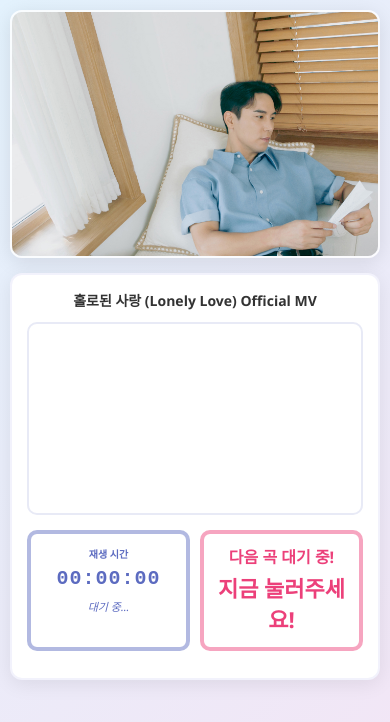
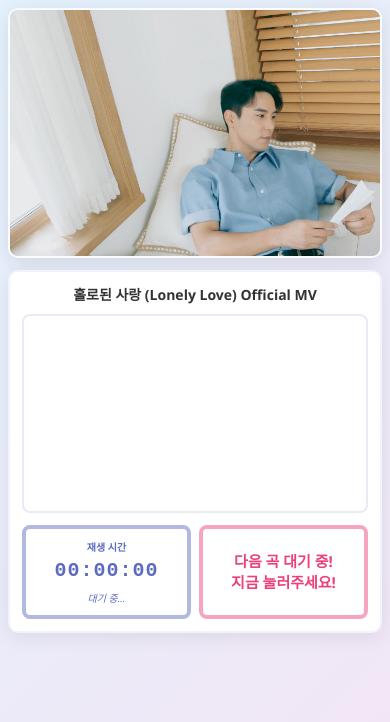
Before and after one commit to deerminho/1songTogether, a plain HTML site: page index.html in a window 390 px wide. Drawn offline with Linux system fonts and the light colour scheme.

Commit message:
Update index.html

```diff
--- a/index.html
+++ b/index.html
@@ -15,14 +15,14 @@
             font-family: 'Segoe UI', Tahoma, Geneva, Verdana, sans-serif;
             background: linear-gradient(135deg, #e3f2fd 0%, #f3e5f5 100%);
             min-height: 100vh;
-            padding: 15px;
+            padding: 10px;
         }
 
         .header-image {
             width: 100%;
-            max-width: 900px;
-            margin: 0 auto 20px;
-            border-radius: 16px;
+            max-width: 700px;
+            margin: 0 auto 15px;
+            border-radius: 12px;
             overflow: hidden;
             box-shadow: 0 4px 20px rgba(0,0,0,0.1);
             border: 2px solid rgba(255, 255, 255, 0.8);
@@ -35,24 +35,24 @@
         }
 
         .container {
-            max-width: 900px;
+            max-width: 700px;
             margin: 0 auto;
         }
 
         .player-wrapper {
             background: white;
-            border-radius: 16px;
-            padding: 20px;
-            margin-bottom: 20px;
+            border-radius: 12px;
+            padding: 15px;
+            margin-bottom: 15px;
             box-shadow: 0 4px 20px rgba(0,0,0,0.08);
             border: 2px solid rgba(230, 230, 250, 0.5);
         }
 
         .song-title {
-            font-size: 20px;
+            font-size: 16px;
             font-weight: 600;
             color: #333;
-            margin-bottom: 15px;
+            margin-bottom: 12px;
             text-align: center;
         }
 
@@ -61,8 +61,8 @@
             padding-bottom: 56.25%;
             height: 0;
             overflow: hidden;
-            border-radius: 12px;
-            margin-bottom: 15px;
+            border-radius: 10px;
+            margin-bottom: 12px;
             border: 2px solid #e8eaf6;
         }
 
@@ -72,20 +72,20 @@
             left: 0;
             width: 100%;
             height: 100%;
-            border-radius: 10px;
+            border-radius: 8px;
         }
 
         .timers-row {
             display: grid;
             grid-template-columns: 1fr 1fr;
-            gap: 12px;
-            margin-bottom: 15px;
+            gap: 10px;
+            margin-bottom: 0;
         }
 
         .timer-container {
             background: transparent;
-            padding: 16px;
-            border-radius: 12px;
+            padding: 12px;
+            border-radius: 10px;
             text-align: center;
             border: 4px solid rgba(159, 168, 218, 0.8);
         }
@@ -115,13 +115,13 @@
 
         .timer-label {
             color: #5c6bc0;
-            font-size: 13px;
-            margin-bottom: 8px;
+            font-size: 11px;
+            margin-bottom: 6px;
             font-weight: 600;
         }
 
         .timer-display {
-            font-size: 32px;
+            font-size: 24px;
             font-weight: bold;
             color: #5c6bc0;
             font-family: 'Courier New', monospace;
@@ -137,17 +137,11 @@
         }
 
         .next-song-waiting {
-            font-size: 24px;
+            font-size: 18px;
             font-weight: bold;
             color: #ec407a;
             text-align: center;
             line-height: 1.4;
-        }
-
-        .click-text {
-            font-size: 32px;
-            display: inline-block;
-            margin-top: 5px;
         }
 
         .blink-effect .next-song-waiting {
@@ -202,96 +196,82 @@
         /* 모바일 최적화 */
         @media (max-width: 768px) {
             body {
-                padding: 10px;
+                padding: 8px;
             }
 
             .header-image {
-                margin-bottom: 15px;
-                border-radius: 12px;
+                margin-bottom: 12px;
+                border-radius: 10px;
             }
 
             .player-wrapper {
-                padding: 15px;
-                border-radius: 12px;
-            }
-
-            .song-title {
-                font-size: 16px;
-                margin-bottom: 12px;
-            }
-
-            .timers-row {
-                gap: 10px;
-                margin-bottom: 12px;
-            }
-
-            .timer-container {
                 padding: 12px;
                 border-radius: 10px;
             }
 
+            .song-title {
+                font-size: 14px;
+                margin-bottom: 10px;
+            }
+
+            .timers-row {
+                gap: 8px;
+                margin-bottom: 0;
+            }
+
+            .timer-container {
+                padding: 10px;
+                border-radius: 8px;
+            }
+
             .timer-label {
-                font-size: 11px;
-                margin-bottom: 6px;
+                font-size: 10px;
+                margin-bottom: 5px;
             }
 
             .timer-display {
-                font-size: 24px;
+                font-size: 20px;
             }
 
             .next-song-waiting {
-                font-size: 18px;
-            }
-
-            .click-text {
-                font-size: 24px;
+                font-size: 15px;
             }
 
             .blink-effect .next-song-waiting {
+                font-size: 17px;
+            }
                 font-size: 20px;
             }
 
-            .blink-effect .click-text {
-                font-size: 26px;
-            }
-
             .status {
-                font-size: 11px;
+                font-size: 10px;
             }
 
             .video-container {
-                border-radius: 10px;
+                border-radius: 8px;
             }
         }
 
         /* 작은 모바일 */
         @media (max-width: 480px) {
             .timer-display {
-                font-size: 20px;
+                font-size: 18px;
             }
 
             .timer-label {
-                font-size: 10px;
+                font-size: 9px;
             }
 
             .song-title {
+                font-size: 13px;
+            }
+
+            .next-song-waiting {
                 font-size: 14px;
             }
 
-            .next-song-waiting {
+            .blink-effect .next-song-waiting {
                 font-size: 16px;
-            }
-
-            .click-text {
-                font-size: 22px;
-            }
-
-            .blink-effect .next-song-waiting {
-                font-size: 18px;
-            }
-
-            .blink-effect .click-text {
-                font-size: 24px;
             }
         }
     </style>
@@ -368,6 +348,7 @@
                     'enablejsapi': 1,
                     'origin': window.location.origin,
                     'autoplay': 1,
+                    'mute': 1,
                     'rel': 0
                 },
                 events: {
```
